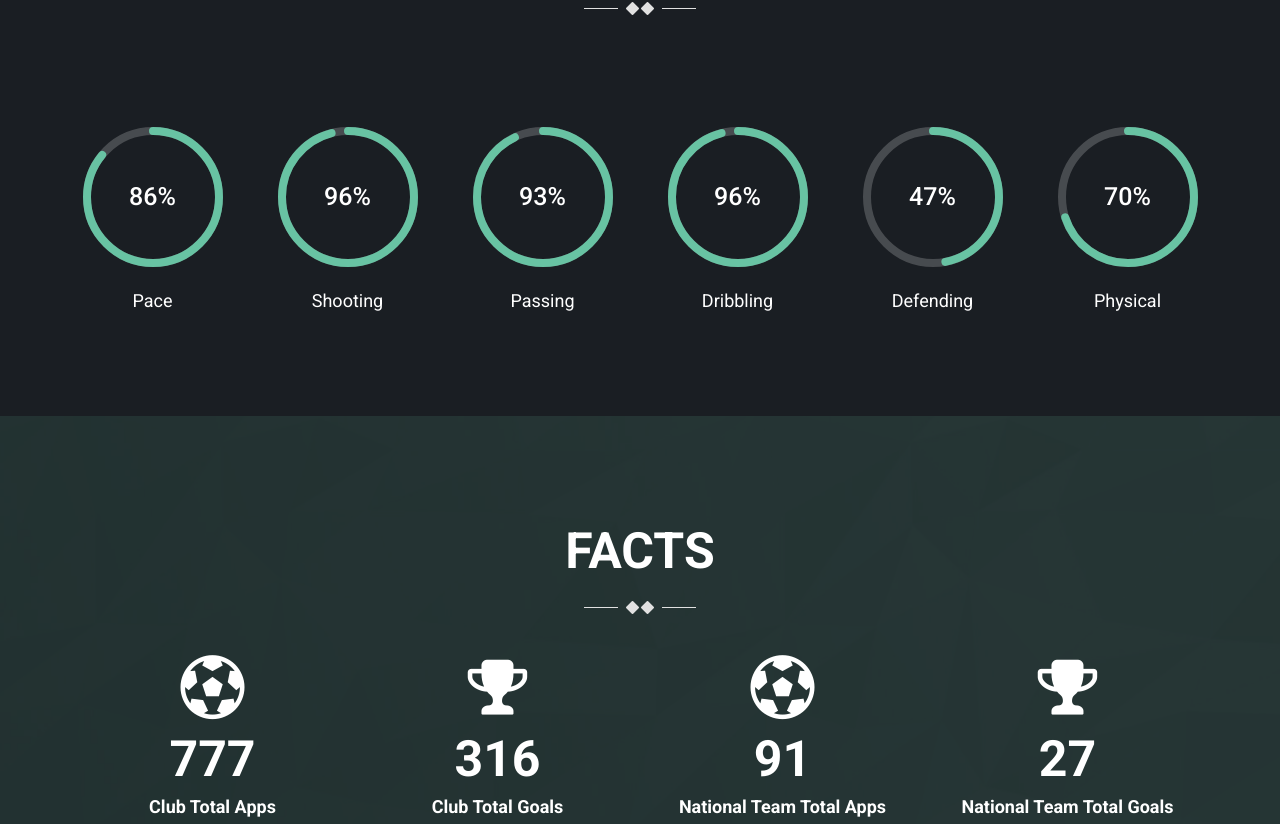
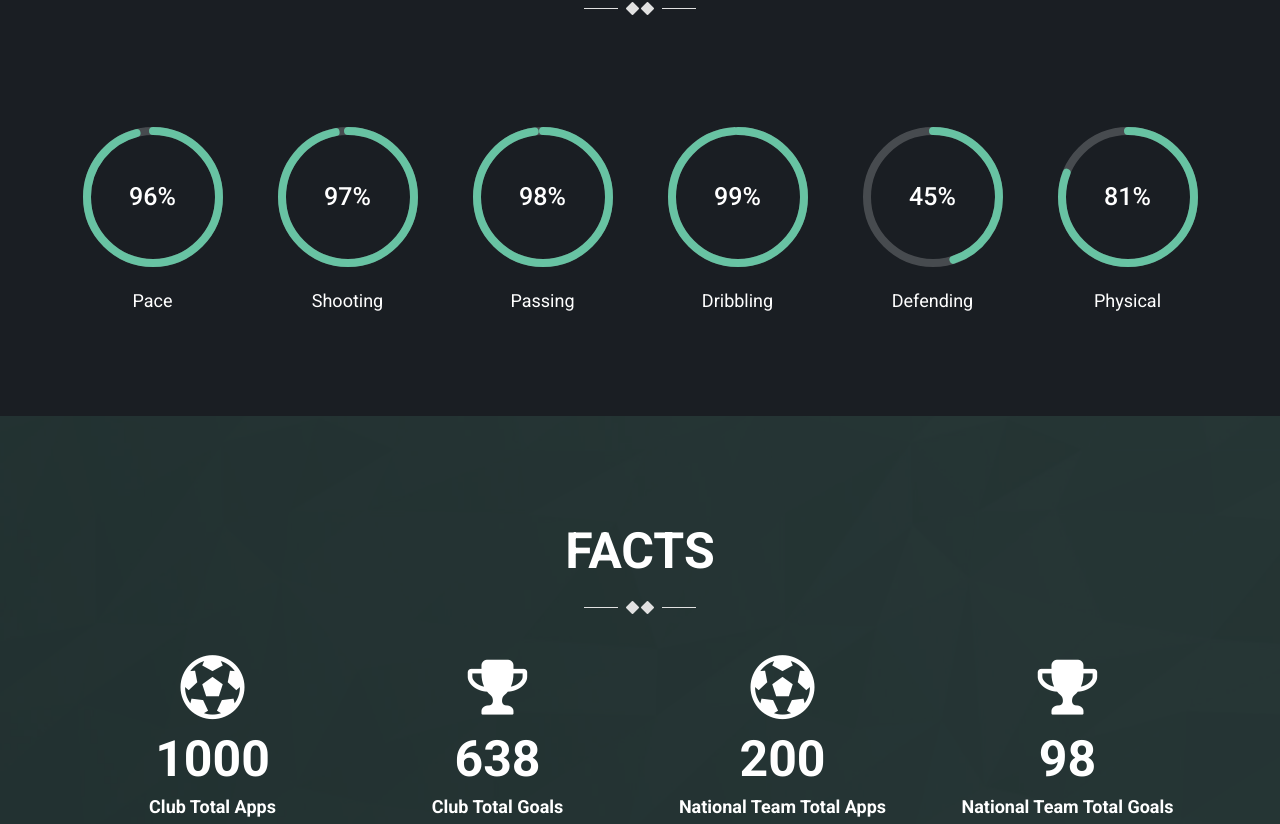
Before and after one commit to bankthananan/02Athlete, a plain HTML site: page LMessi.html in a window 1280 px wide. Shown: the part 2140-2964 px from the top of the page. Drawn offline with Linux system fonts and the light colour scheme; some packages are replaced by stand-ins of ours; a script that the page names is missing.

Commit message:
Change skil and fact of Messi and Kane

```diff
--- a/LMessi.html
+++ b/LMessi.html
@@ -176,7 +176,7 @@
 
         <div class="row more-skill text-center">
           <div class="col-xs-12 col-sm-4 col-md-2">
-              <div class="chart" data-percent="86" data-color="e74c3c">
+              <div class="chart" data-percent="96" data-color="e74c3c">
                     <span class="percent"></span>
                     <div class="chart-text">
                       <span>Pace</span>
@@ -184,7 +184,7 @@
                 </div>
             </div>
             <div class="col-xs-12 col-sm-4 col-md-2">
-              <div class="chart" data-percent="96" data-color="2ecc71">
+              <div class="chart" data-percent="97" data-color="2ecc71">
                     <span class="percent"></span>
                     <div class="chart-text">
                       <span>Shooting</span>
@@ -192,7 +192,7 @@
                 </div>
             </div>
             <div class="col-xs-12 col-sm-4 col-md-2">
-              <div class="chart" data-percent="93" data-color="3498db">
+              <div class="chart" data-percent="98" data-color="3498db">
                     <span class="percent"></span>
                     <div class="chart-text">
                       <span>Passing</span>
@@ -200,7 +200,7 @@
                 </div>
             </div>
             <div class="col-xs-12 col-sm-4 col-md-2">
-              <div class="chart" data-percent="96" data-color="3498db">
+              <div class="chart" data-percent="99" data-color="3498db">
                     <span class="percent"></span>
                     <div class="chart-text">
                       <span>Dribbling</span>
@@ -208,7 +208,7 @@
                 </div>
             </div>
             <div class="col-xs-12 col-sm-4 col-md-2">
-              <div class="chart" data-percent="47" data-color="3498db">
+              <div class="chart" data-percent="45" data-color="3498db">
                     <span class="percent"></span>
                     <div class="chart-text">
                       <span>Defending</span>
@@ -216,7 +216,7 @@
                 </div>
             </div>
             <div class="col-xs-12 col-sm-4 col-md-2">
-              <div class="chart" data-percent="70" data-color="3498db">
+              <div class="chart" data-percent="81" data-color="3498db">
                     <span class="percent"></span>
                     <div class="chart-text">
                       <span>Physical</span>
@@ -238,22 +238,22 @@
               <div class="count-wrap">
                 <div class="col-sm-3 col-xs-6">
                   <i class="fa fa-soccer-ball-o"></i>
-                  <h3 class="timer">777</h3>
+                  <h3 class="timer">1000</h3>
                   <p>Club Total Apps</p>
                 </div>
                 <div class="col-sm-3 col-xs-6">
                   <i class="fa fa-trophy"></i>
-                  <h3 class="timer">316</h3>
+                  <h3 class="timer">638</h3>
                   <p>Club Total Goals</p>
                 </div>
                 <div class="col-sm-3 col-xs-6">
                   <i class="fa fa-soccer-ball-o"></i>
-                  <h3 class="timer">91</h3>
+                  <h3 class="timer">200</h3>
                   <p>National Team Total Apps</p>
                 </div>
                 <div class="col-sm-3 col-xs-6">
                   <i class="fa fa-trophy"></i>
-                  <h3 class="timer">27</h3>
+                  <h3 class="timer">98</h3>
                   <p>National Team Total Goals</p>
                 </div>
               </div><!-- /count-wrap -->
```
Also changed, not shown: HKane.html (+7 -7 lines).
